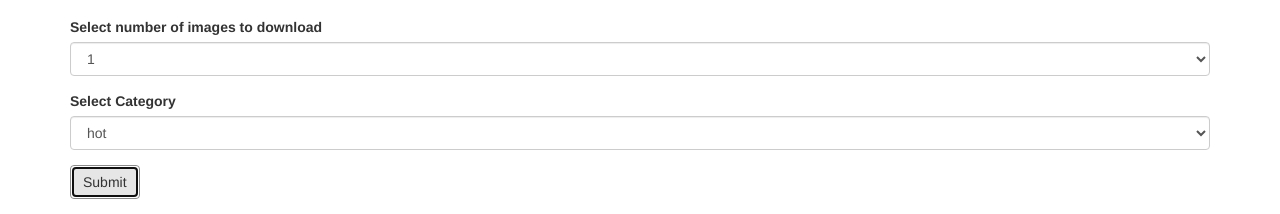
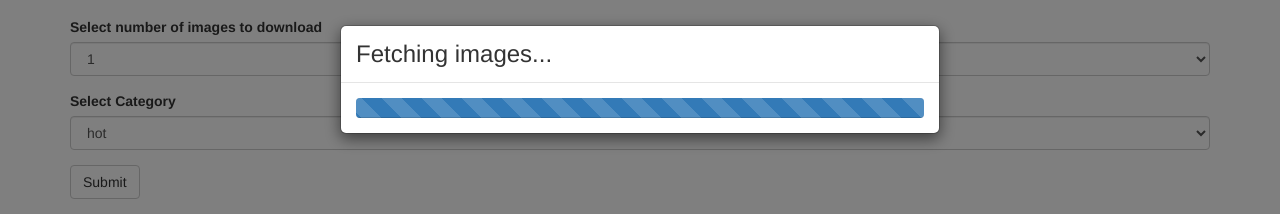
Before and after one commit to jessicaanhdao/finalproject, a website: page index.html in a window 1280 px wide. Both pictures are taken after a click on the button "Submit". Shown: the part 197-411 px from the top of the page. Drawn offline with nearby package versions, Linux system fonts and the light colour scheme; no server answers.

Commit message:
Update index.html

```diff
--- a/index.html
+++ b/index.html
@@ -79,11 +79,19 @@
                     <option>top</option>
                 </select>
             </div>
-            <button id = "submitButton" type="submit" class="btn btn-default">Submit</button>
+           <button id = "submitButton" type="submit" class="btn btn-default"  data-toggle="modal" data-target="#loading"> Submit</button>
+            <div id="loading" class="modal fade" data-backdrop="static" data-keyboard="false" tabindex="-1" role="dialog" aria-hidden="true" style="padding-top:15%; overflow-y:visible;">
+                <div class="modal-dialog modal-m">
+                <div class="modal-content">
+                <div class="modal-header"><h3 style="margin:0;">Fetching images...</h3></div>
+                <div class="modal-body">
+                    <div class="progress progress-striped active" style="margin-bottom:0;"><div class="progress-bar" style="width: 100%"></div></div>
+            </div>
+		</div></div></div>
         </form>
     </div>
 
-    <div class="">
+    <div class=""  onload="closeDialog()">
         <br>
         <div id="redditCarousel" class="carousel slide" data-ride="carousel">
             <!-- Indicators -->
```
